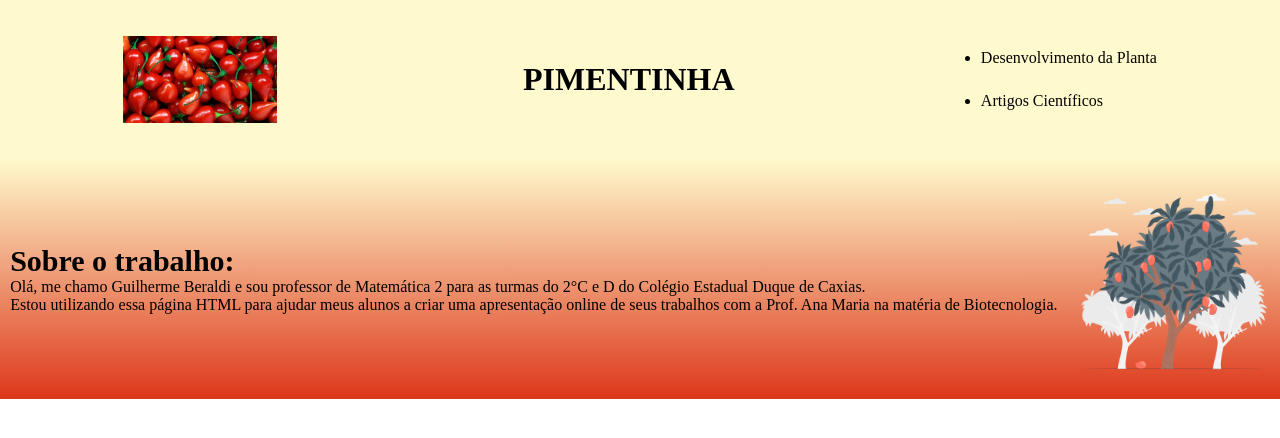
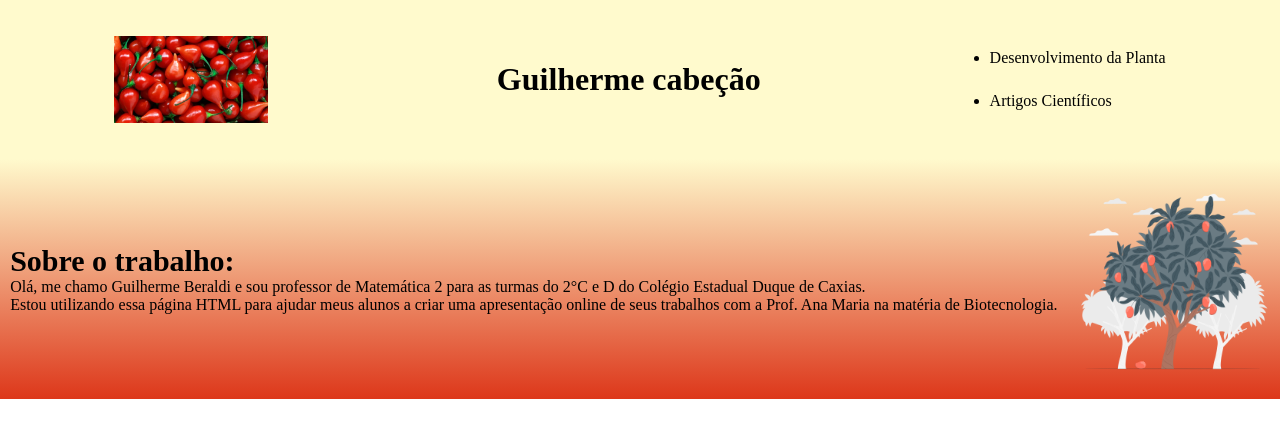
Before and after one commit to GuilhermeBeraldi/site_2D, a plain HTML site: page index.html in a window 1280 px wide. Drawn offline with Linux system fonts and the light colour scheme.

Commit message:
commit foda

```diff
--- a/index.html
+++ b/index.html
@@ -10,7 +10,7 @@
 <body>
     <header class="cabeçalho">
         <img class="cabeçalho_imagem" src="fundo_pimenta.jpeg" alt="foto de fundo com várias pimentas vermelhas">
-        <h1 class="cabeçaho_titulo">PIMENTINHA</h1>
+        <h1 class="cabeçaho_titulo">Guilherme cabeção</h1>
         <ul>
             <li class="cabeçalho_lista_item">Desenvolvimento da Planta</li>
             <li class="cabeçalho_lista_item">Artigos Científicos</li>
```
